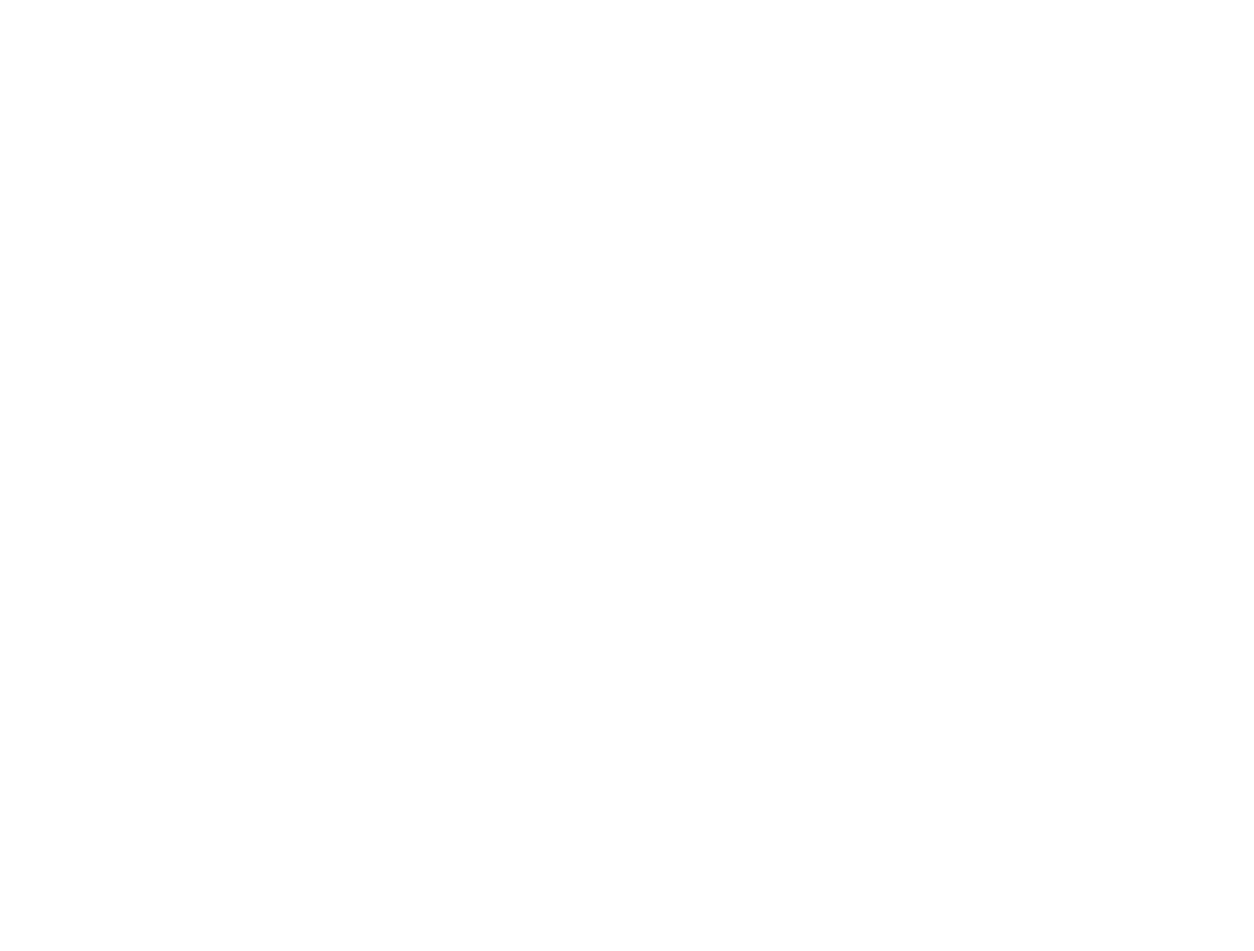
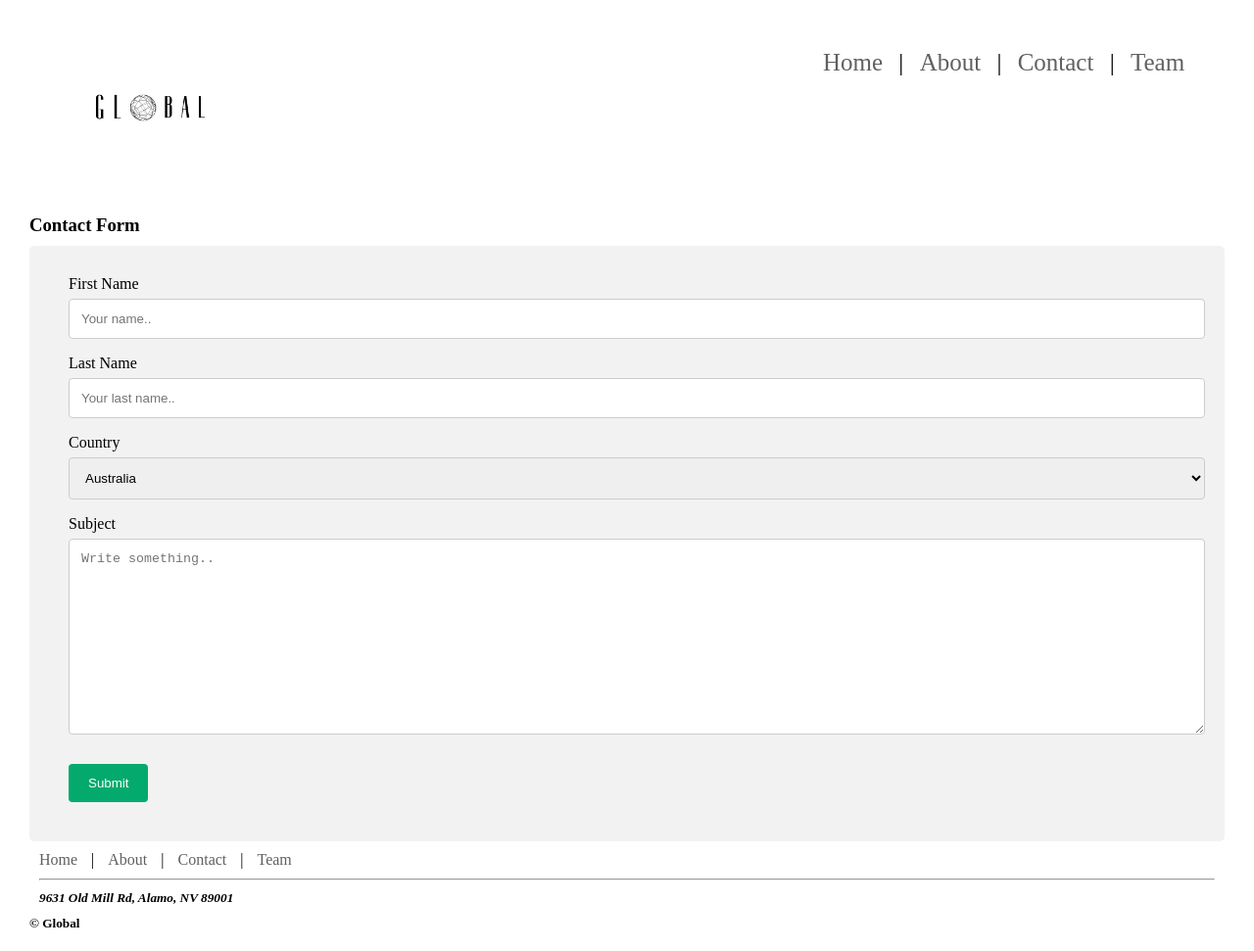
Before and after one commit to Mr-Geminii/Final-Project, a plain HTML site: page contact.html in a window 1280 px wide. Shown: the whole page at 98% size. Before the commit the page ends 800 px from the top, so only its background shows below. Drawn offline with Linux system fonts and the light colour scheme.

Commit message:
added more files and coded about and contact

```diff
--- a/contact.html
+++ b/contact.html
@@ -4,9 +4,56 @@
     <meta charset="UTF-8">
     <meta http-equiv="X-UA-Compatible" content="IE=edge">
     <meta name="viewport" content="width=device-width, initial-scale=1.0">
-    <title>Document</title>
+    <title>Contact Page</title>
+    <link rel="stylesheet" href="/css/contact.css">
+    <img src="/img/Global.png" alt="Logo"/>
 </head>
 <body>
+    <nav>
+        <a href="index.html">Home</a> |
+        <a href="about.html">About</a> |
+        <a href="contact.html">Contact</a> |
+        <a href="team.html">Team</a>
+    </nav>
 
-</body>
+    <h3>Contact Form</h3>
+
+    <div class="container">
+      <form action="/action_page.php">
+        <label for="fname">First Name</label>
+        <input type="text" id="fname" name="firstname" placeholder="Your name..">
+
+        <label for="lname">Last Name</label>
+        <input type="text" id="lname" name="lastname" placeholder="Your last name..">
+
+        <label for="country">Country</label>
+        <select id="country" name="country">
+          <option value="australia">Australia</option>
+          <option value="canada">Canada</option>
+          <option value="usa">USA</option>
+        </select>
+
+        <label for="subject">Subject</label>
+        <textarea id="subject" name="subject" placeholder="Write something.." style="height:200px"></textarea>
+
+        <input type="submit" value="Submit">
+      </form>
+    </div>
+
+
+    <footer>
+        <a href="index.html">Home</a> |
+        <a href="about.html">About</a> |
+        <a href="contact.html">Contact</a> |
+        <a href="team.html">Team</a>
+    </footer>
+
+    <div class="line"><hr></div>
+    <address>
+        <h5>9631 Old Mill Rd, Alamo, NV 89001</h5>
+    </address>
+
+    <h5>&copy Global</h5>
+
+    </body>
 </html>
--- /dev/null
+++ b/css/about.css
@@ -0,0 +1,27 @@
+* {
+    /* box-sizing: border-box; */
+    margin: 10px 10px;
+}
+
+nav {
+    float: right;
+    padding: 20px;
+    width: 400px;
+    font-size: 25px;
+}
+
+a {
+    text-decoration: none;
+    color: #606060;
+    text-align: center;
+}
+
+a:hover {
+    color: black;
+}
+
+img {
+    width: 150px;
+    height: 150px;
+    padding: 5px 0px 10px 50px;
+}
--- /dev/null
+++ b/css/contact.css
@@ -0,0 +1,58 @@
+* {
+    /* box-sizing: border-box; */
+    margin: 10px 10px;
+}
+
+nav {
+    float: right;
+    padding: 20px;
+    width: 400px;
+    font-size: 25px;
+}
+
+a {
+    text-decoration: none;
+    color: #606060;
+    text-align: center;
+}
+
+a:hover {
+    color: black;
+}
+
+img {
+    width: 150px;
+    height: 150px;
+    padding: 5px 0px 10px 50px;
+}
+
+
+input[type=text], select, textarea {
+  width: 100%;
+  padding: 12px;
+  border: 1px solid #ccc;
+  border-radius: 4px;
+  box-sizing: border-box;
+  margin-top: 6px;
+  margin-bottom: 16px;
+  resize: vertical;
+}
+
+input[type=submit] {
+  background-color: #04AA6D;
+  color: white;
+  padding: 12px 20px;
+  border: none;
+  border-radius: 4px;
+  cursor: pointer;
+}
+
+input[type=submit]:hover {
+  background-color: #45a049;
+}
+
+.container {
+  border-radius: 5px;
+  background-color: #f2f2f2;
+  padding: 20px;
+}
```
Also changed, not shown: about.html (+25 -1 lines), index.html (+4 -3 lines).
